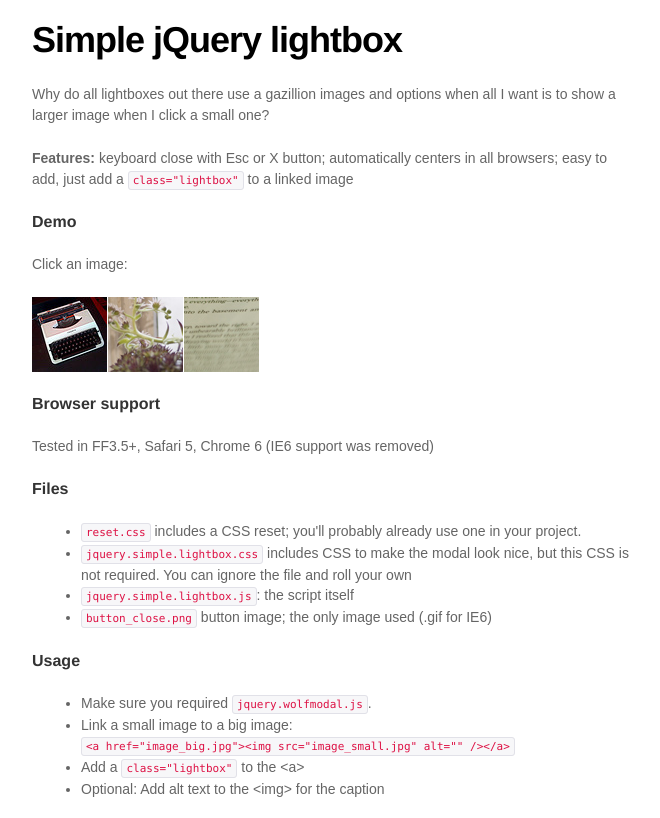
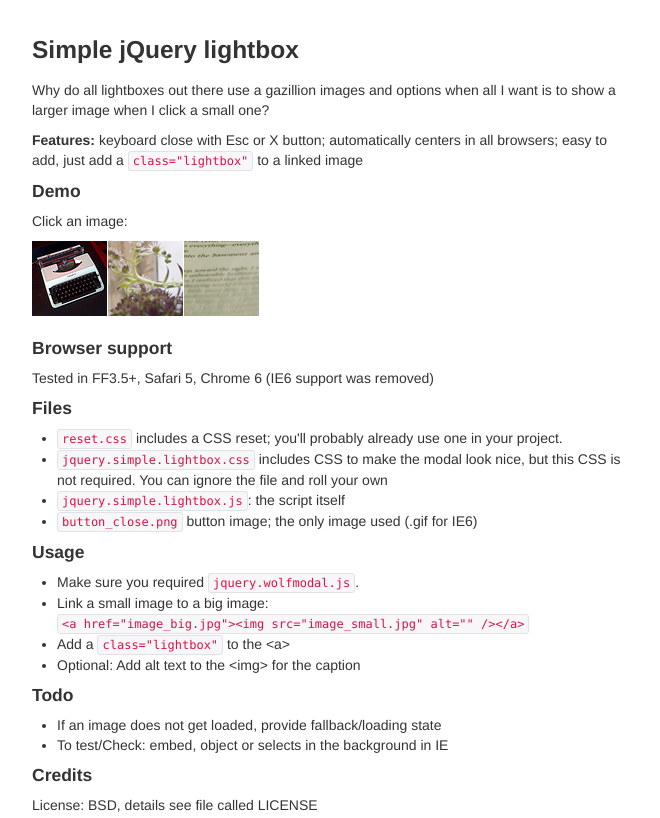
Before and after one commit to Wolfr/jquery.bootstrap.simple.lightbox, a plain HTML site: page index.html in a window 1280 px wide. Shown: the top 818 px of the page, without its empty margins (308-968 px from the left). Drawn offline with Linux system fonts and the light colour scheme.

Commit message:
Simplify demo CSS

```diff
--- a/index.html
+++ b/index.html
@@ -7,50 +7,16 @@
 	<link rel="stylesheet" href="css/jquery.simple.lightbox.css" type="text/css" media="screen" />
 
 	<style type="text/css" media="screen">
-		body {
-			font-family: Arial, sans-serif;
-			font-size: 14px;
-			line-height: 1.5;
-			color: #656565;
-		}
 
 	h1, h2, h3, h4 {
-			font-family: "Helvetica Neue", Helvetica, Arial, sans-serif;
 		color: #333;
 	}
 
 	#container {
 		padding: 20px;
 		margin: 0 auto;
-			width: 600px;
-		}
-
-		pre, code {
-			font-size: 11px;
-		}
-
-		pre {
-			margin: 10px 0;
-		}
-
-		h3 {
-			color: #000;
-			font-size: 36px;
-			letter-spacing: -1px;
-			margin: 0 0 24px;
-		}
-
-		ul {
-			list-style: disc;
-			padding: 0 0 12px 24px;
-		}
-
-		h4 {
-			font-size: 16px;
-		}
-
-		p, h4 {
-			padding: 0 0 12px;
+		width: 80%;
+		max-width: 600px;
 	}
 
 	.caption {
```
Lines whose indentation alone changed are shown as unchanged.
